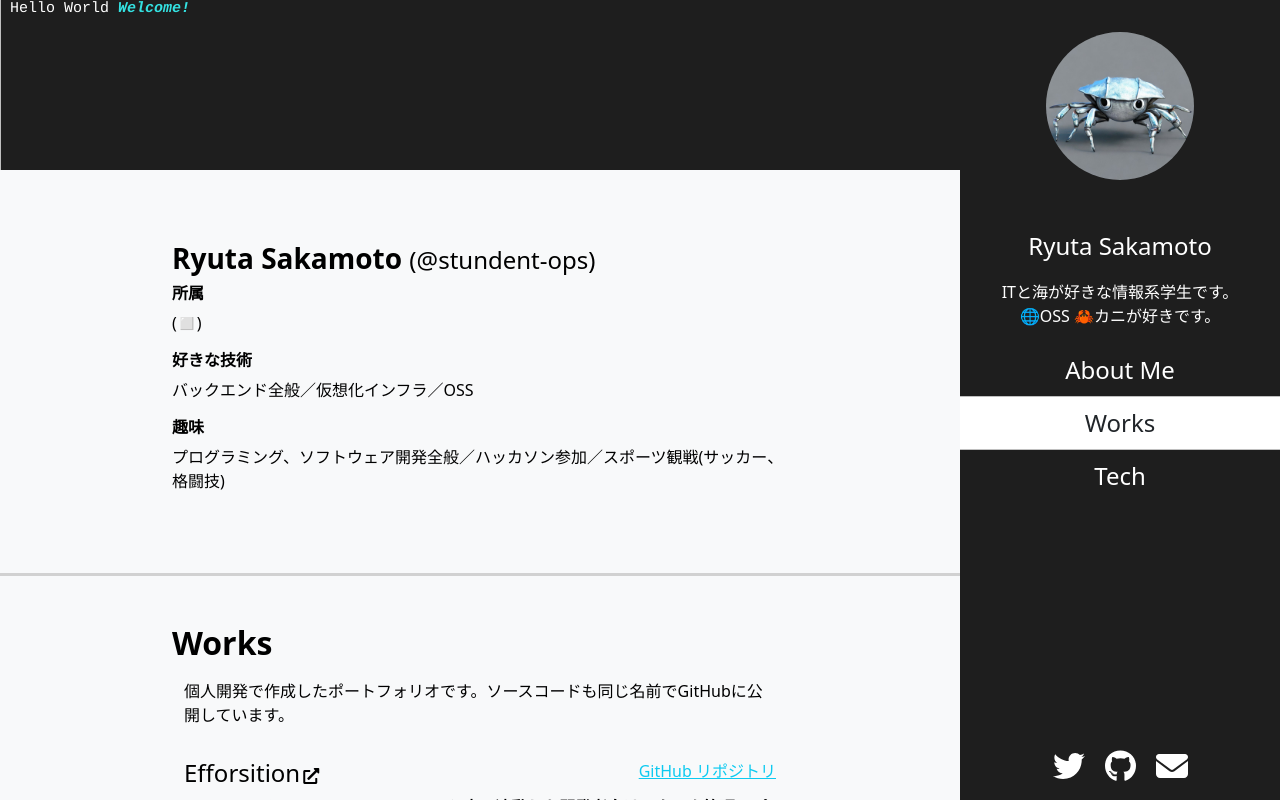
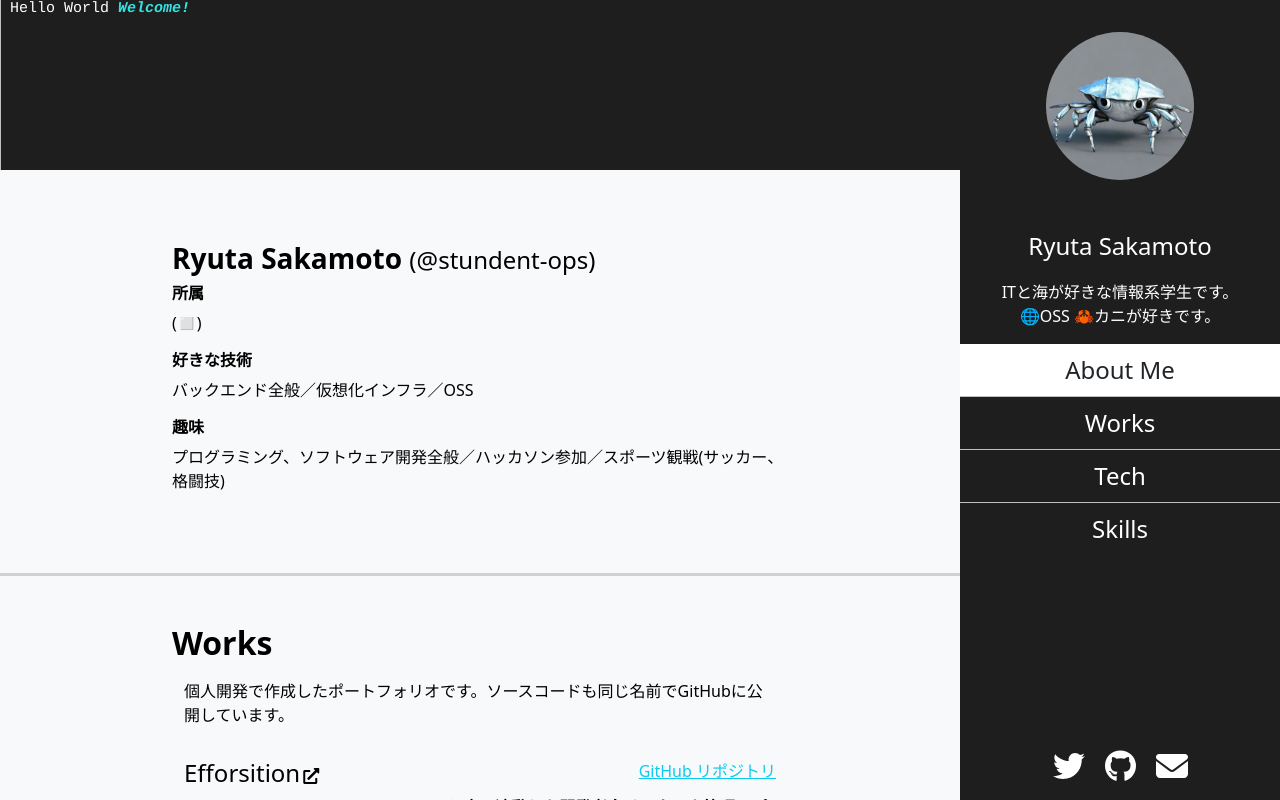
Before and after one commit to student-ops/mypotal_next_bootstrap, a Next.js app in the folder my-project/: page / in a window 1280 px wide. Built offline with nearby package versions, Linux system fonts and the light colour scheme.

Commit message:
update: integrate skills section and sidebar

```diff
--- a/my-project/src/components/main_sections.tsx
+++ b/my-project/src/components/main_sections.tsx
@@ -2,6 +2,7 @@ import React, { ReactNode } from "react";
 import { ListGroup } from "react-bootstrap";
 import { FontAwesomeIcon } from "@fortawesome/react-fontawesome";
 import { Container, Row, Col, Image } from "react-bootstrap";
+import skills from "@/components/contents/skills";
 import SocialMediaList from "@/components/dry_sns_links";
 
 import {
@@ -232,6 +233,7 @@ const sectionComponents: React.ReactNode[] = [
   // Section2,
   Section3,
   Section4,
+  skills,
 ];
 
 interface MergedComponentProps {
--- a/my-project/src/components/sidebar.tsx
+++ b/my-project/src/components/sidebar.tsx
@@ -96,6 +96,15 @@ const Sidebar: React.FC<SidebarProps> = ({ activeSection }) => {
               Tech
             </Nav.Link>
           </Nav.Item>
+          <Nav.Item className="w-100">
+            <Nav.Link
+              href="#section-3"
+              className={getClassName("link3")}
+              style={{ borderTop: "1.5px solid #bfbfbf" }}
+            >
+              Skills
+            </Nav.Link>
+          </Nav.Item>
         </Nav>
       </div>
       <div id="icons" className="d-flex px-3 justify-content-center">
--- a/my-project/src/pages/index.tsx
+++ b/my-project/src/pages/index.tsx
@@ -84,19 +84,21 @@ export default function HomePage() {
             {HomeContent}
             <CustomComponent children={Section1Content} />
             <CustomComponent children={Section2Content} />
-            {/* <CustomComponent children={Section3Content} /> */}
+            <CustomComponent children={Section3Content} />
           </div>
           <Footer />
         </div>
       </div>
       <Sidebar
         activeSection={
-          link1InView
+          homeInView
+            ? "home"
+            : link1InView
             ? "link1"
             : link2InView
             ? "link2"
-            : homeInView
-            ? "home"
+            : link3InView
+            ? "link3"
             : ""
         }
       />
@@ -136,6 +138,7 @@ export default function HomePage() {
             <CustomComponent children={Section1Content} />
             <CustomComponent children={Section2Content} />
             {/* <CustomComponent children={Section3Content} /> */}
+            <CustomComponent children={Section3Content} />
           </div>
           <Footer />
         </div>
```
